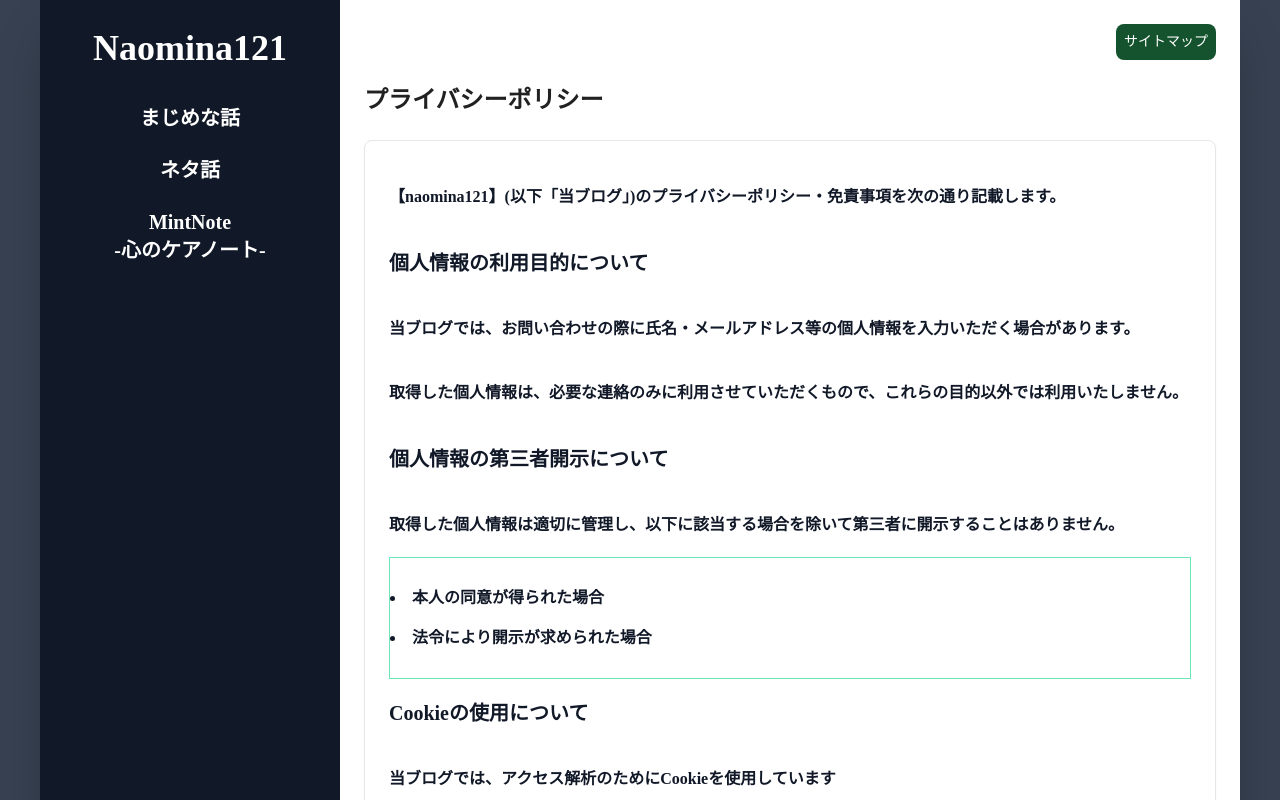
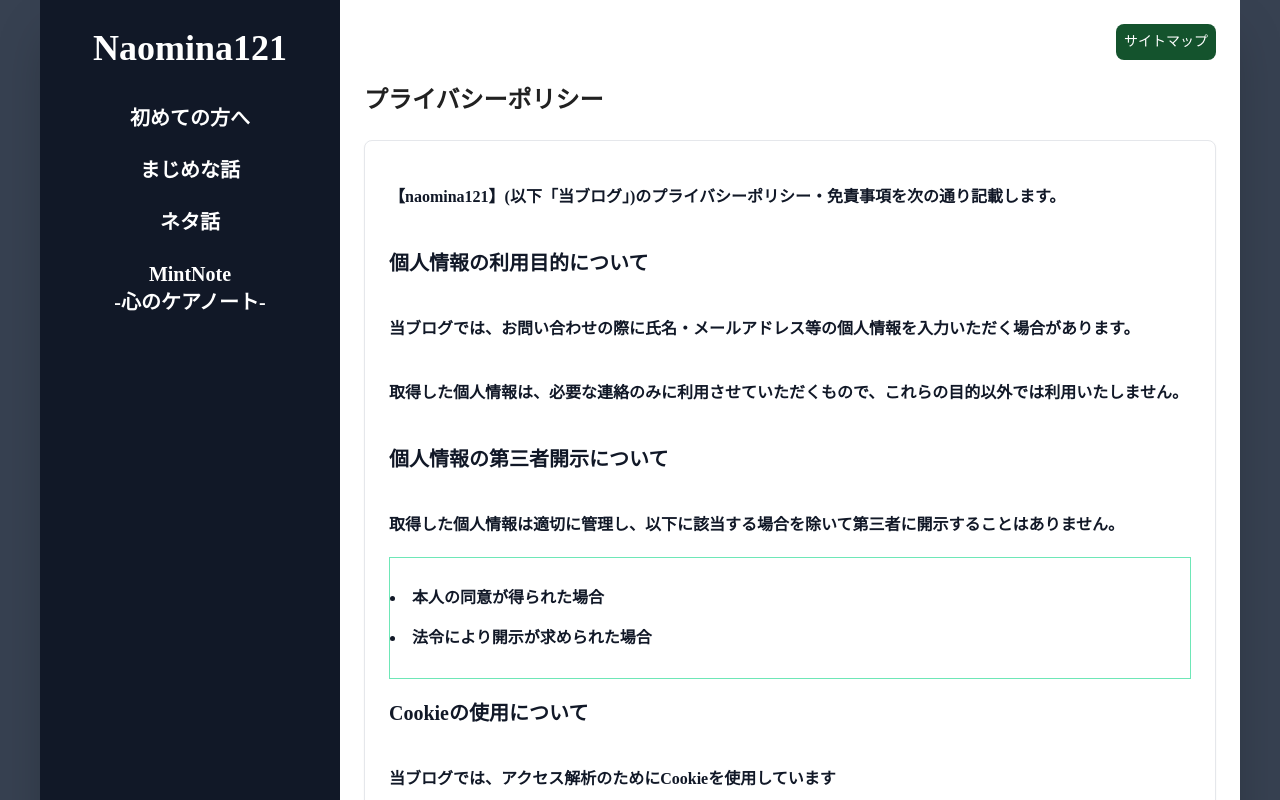
Before and after one commit to naomina121/naomina121_blog, a Next.js app: page /privacy-policy in a window 1280 px wide. Shown: the top 800 px of the page. Built offline with nearby package versions, Linux system fonts and the light colour scheme; no server answers; a web font is replaced by a local one.

Commit message:
カテゴリー追加

```diff
--- a/src/components/Sidebar.tsx
+++ b/src/components/Sidebar.tsx
@@ -20,6 +20,11 @@ const Sidebar = () => {
       </h1>
       <nav className='mt-6'>
         <ul>
+        <li>
+            <Link href={`/for-first-time-users`} className={current('/for-first-time-users')}>
+              初めての方へ
+            </Link>
+          </li>
           <li>
             <Link href={`/majime`} className={current('/majime')}>
               まじめな話
--- a/src/components/SpNavgation.tsx
+++ b/src/components/SpNavgation.tsx
@@ -25,6 +25,9 @@ const SpNavgation = () => {
           <ul>
             <li>
               <Link href='/'>ホーム</Link>
+            </li>
+            <li>
+              <Link href={`/for-first-time-users`}>初めての方へ</Link>
             </li>
 
             <li>
```
